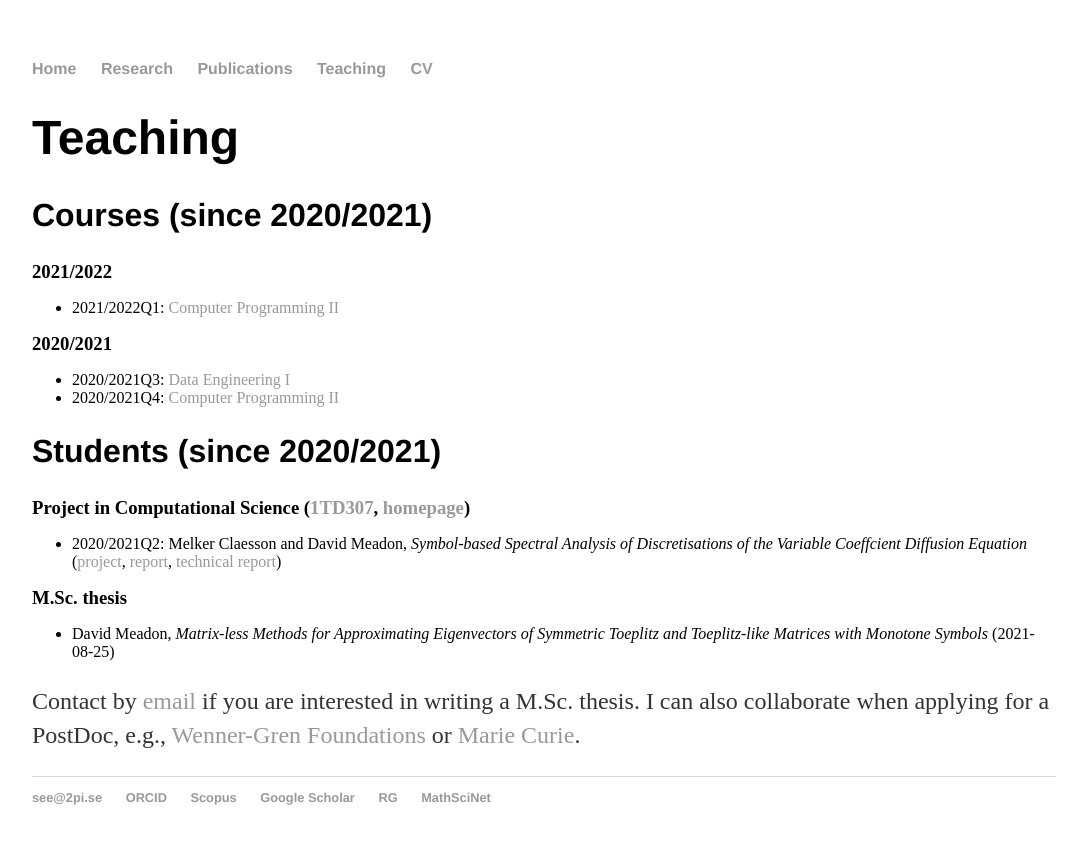
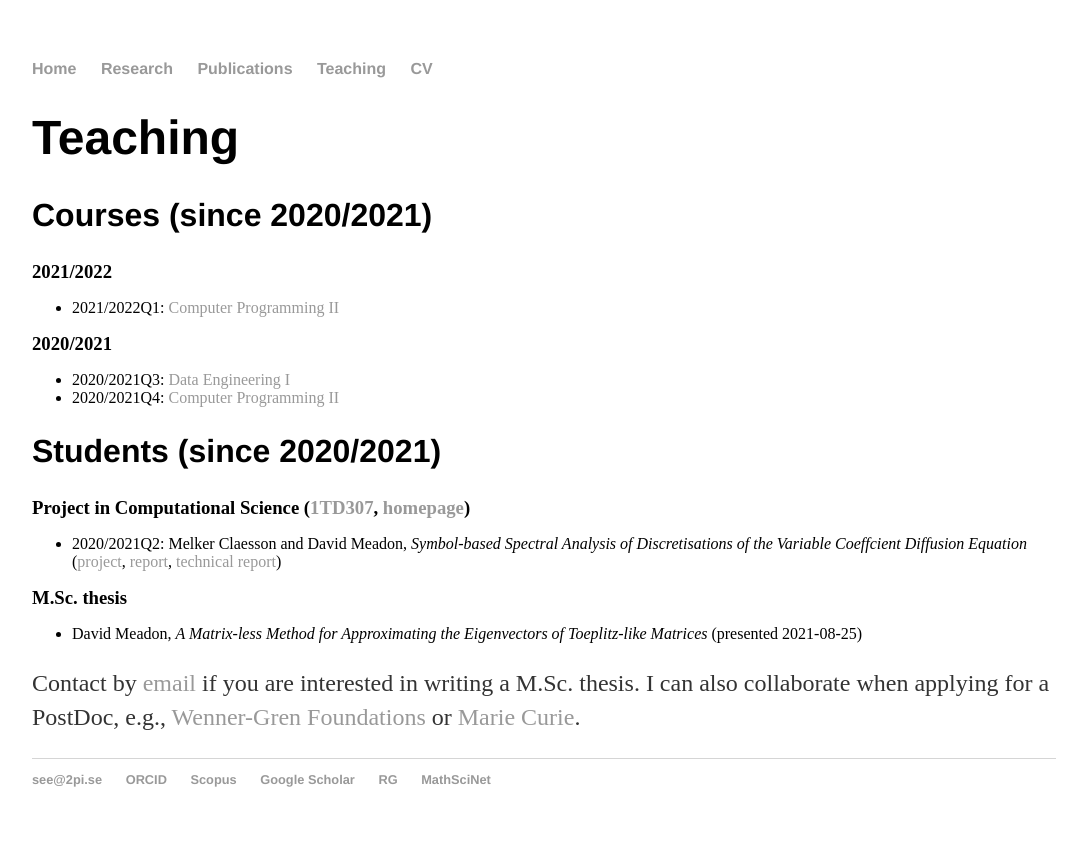
Before and after one commit to sverek/sverek.github.io, a Jekyll site: the page built from teaching/index.html, in a window 1280 px wide. Shown: the top 844 px of the page, without its empty margins (96-1176 px from the left). Built offline with Jekyll 4.4.1, drawn with Linux system fonts in a browser that asks for light colours.

Commit message:
tdb project course 2020 updates

```diff
--- a/teaching/index.html
+++ b/teaching/index.html
@@ -21,11 +21,11 @@ title: www.2pi.se
 		<li>2020/2021Q4: <a href="https://www.uu.se/en/admissions/freestanding-courses/course/?kKod=1TD722&typ=1">Computer Programming II</a></li>
 	</ul>
 	<h2>Students (since 2020/2021)</h2>
-	<h3>Project in Computational Science (<a href="https://www.uu.se/en/admissions/freestanding-courses/course-syllabus/?kKod=1TD307">1TD307</a>, <a href="http://www.it.uu.se/edu/course/homepage/projektTDB/ht21/">homepage</a>)</h3>
+	<h3>Project in Computational Science (<a href="https://www.uu.se/en/admissions/freestanding-courses/course-syllabus/?kKod=1TD307">1TD307</a>, <a href="https://www.it.uu.se/edu/course/homepage/projektTDB/ht21/">homepage</a>)</h3>
 	<ul><li>2020/2021Q2: Melker Claesson and David Meadon, <i>Symbol-based Spectral Analysis of
-		Discretisations of the Variable Coeffcient Diffusion Equation</i> (<a href="http://www.it.uu.se/edu/course/homepage/projektTDB/ht20/projects/TDBproject06a">project</a>, <a href="http://www.it.uu.se/edu/course/homepage/projektTDB/ht20/report06/Report_06_final.pdf">report</a>, <a href="http://www.it.uu.se/research/publications/reports/2021-005/">technical report</a>)</li></ul>
+		Discretisations of the Variable Coeffcient Diffusion Equation</i> (<a href="files/TDBProject2020-06.pdf">project</a>, <a href="files/TDBProject2020-06-Report.pdf">report</a>, <a href="http://www.it.uu.se/research/publications/reports/2021-005/">technical report</a>)</li></ul>
 	<h3>M.Sc. thesis</h3>
-	<ul><li>David Meadon, <i>Matrix-less Methods for Approximating Eigenvectors of Symmetric Toeplitz and Toeplitz-like Matrices with Monotone Symbols</i> (2021-08-25)</li></ul>
+	<ul><li>David Meadon, <i>A Matrix-less Method for Approximating the Eigenvectors of Toeplitz-like Matrices</i> (presented 2021-08-25)</li></ul>
 	<p>
 	Contact by <a href="mailto:see@2pi.se">email</a> if you are interested in writing a M.Sc. thesis. I can also collaborate when applying for a PostDoc, e.g., <a href="https://www.swgc.org/">Wenner-Gren Foundations</a> or <a href="https://ec.europa.eu/research/mariecurieactions/actions/postdoctoral-fellowships">Marie Curie</a>.
 	</p>
```
Also changed, not shown: 2 other files.
